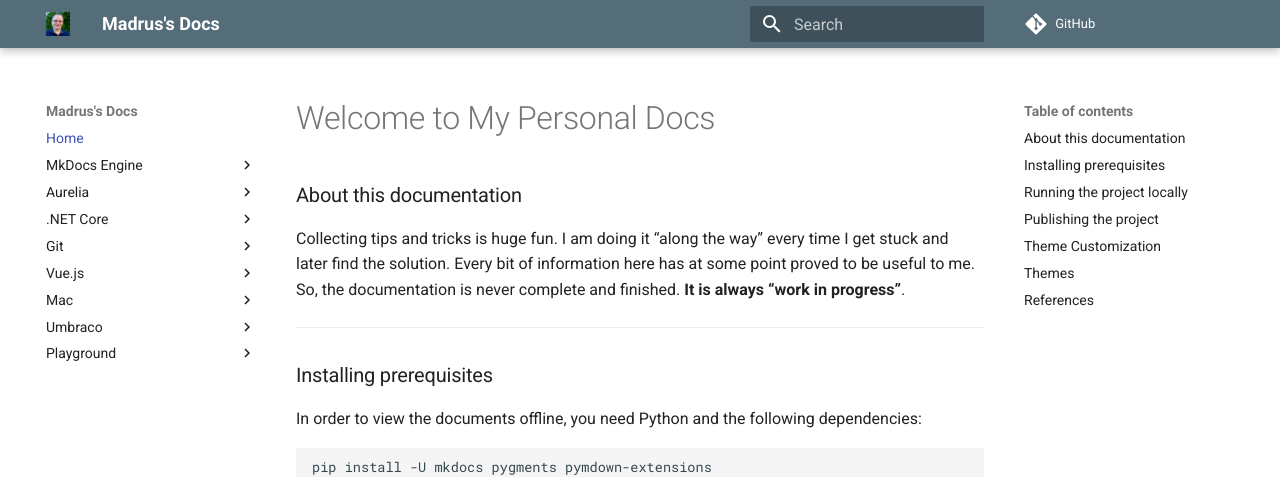
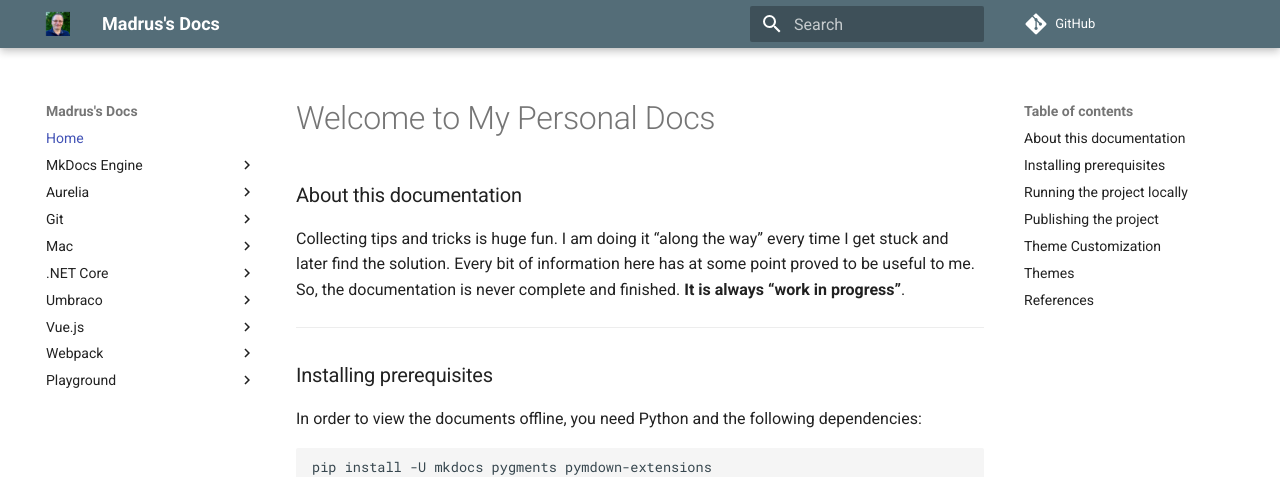
Before and after one commit to madrus/mdocs, an MkDocs documentation site: the page built from docs/index.md, in a window 1280 px wide. Shown: the top 477 px of the page. Built offline with MkDocs 1.6.1 and Material for MkDocs 9.7.7, drawn with Linux system fonts in a browser that asks for light colours; comment, search, counter and statistics services are not loaded; old or Windows-style settings are respelled for this version of MkDocs.

Commit message:
added webpack dummy

```diff
--- a/mkdocs.yml
+++ b/mkdocs.yml
@@ -16,23 +16,25 @@ pages:
     - Styling: engine/styling.md
   - Aurelia:
     - Technicalities: aurelia/technicalities.md
-  - .NET Core:
-    - New Project: dotnet/new_project.md
-    - Notes: dotnet/notes.md
-    - Tips: dotnet/tips.md
   - Git:
     - GitFlow: git/gitflow.md
     - Tools: git/tools.md
     - Styling: git/styling.md
     - SSH: git/ssh.md
-  - Vue.js:
-    - Basics: vuejs/basics.md
   - Mac:
     - NGINX: mac/nginx.md
     - SSH on Sierra: mac/ssh.md
+  - .NET Core:
+    - New Project: dotnet/new_project.md
+    - Notes: dotnet/notes.md
+    - Tips: dotnet/tips.md
   - Umbraco:
     - Technicalities: umbraco/technicalities.md
     - FAQ: umbraco/faq.md
+  - Vue.js:
+    - Basics: vuejs/basics.md
+  - Webpack:
+    - Basics: webpack/basics.md
   - Playground:
     - TODOs: playground/todo.md
     - Test Document: playground/test.md
```
Also changed, not shown: docs/webpack/basics.md (added), 2 other files.
